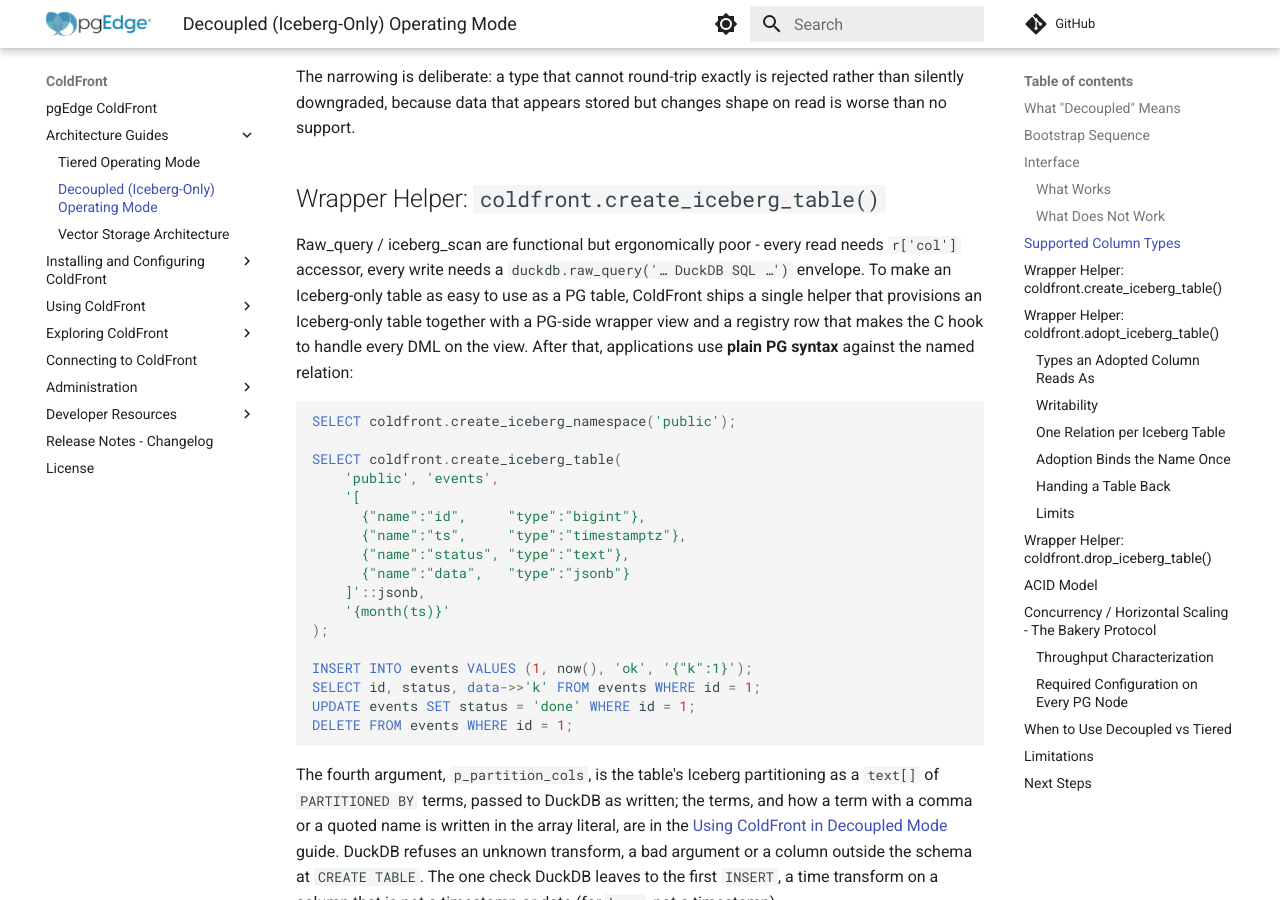
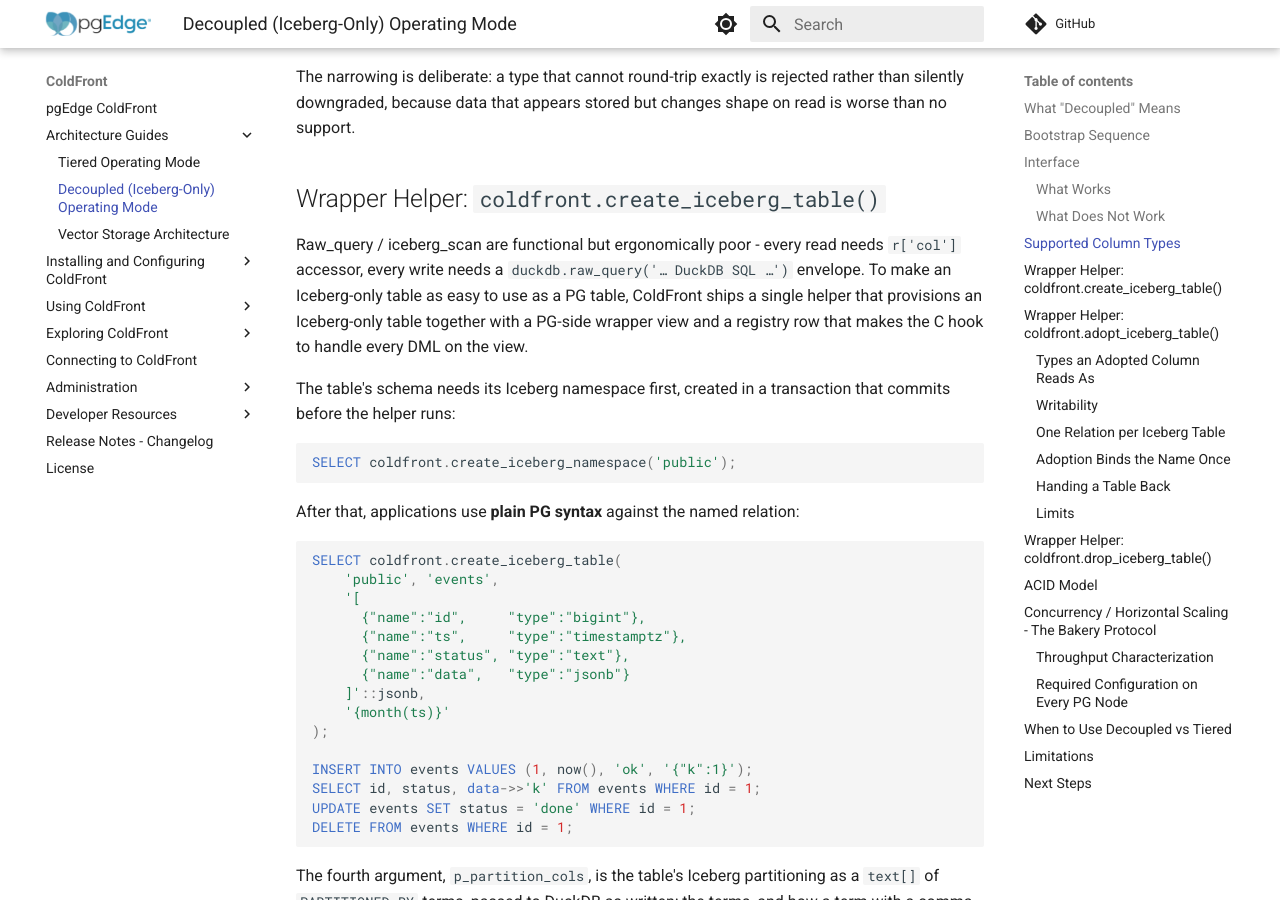
Before and after one commit to pgEdge/coldfront, an MkDocs documentation site: the page built from docs/architecture_decoupled.md, in a window 1280 px wide and 900 px high, scrolled down 6500 px. Built offline with MkDocs 1.6.1 and Material for MkDocs 9.7.7, drawn with Linux system fonts in a browser that asks for light colours; comment, search, counter and statistics services are not loaded.

Commit message:
docs: put the namespace call in its own block in the decoupled architecture example

````diff
--- a/docs/architecture_decoupled.md
+++ b/docs/architecture_decoupled.md
@@ -183,12 +183,18 @@ needs `r['col']` accessor, every write needs a
 `duckdb.raw_query('… DuckDB SQL …')` envelope. To make an Iceberg-only
 table as easy to use as a PG table, ColdFront ships a single helper that
 provisions an Iceberg-only table together with a PG-side wrapper view and a
-registry row that makes the C hook to handle every DML on the view. After that,
-applications use **plain PG syntax** against the named relation:
+registry row that makes the C hook to handle every DML on the view.
+
+The table's schema needs its Iceberg namespace first, created in a transaction
+that commits before the helper runs:
 
 ```sql
 SELECT coldfront.create_iceberg_namespace('public');
+```
 
+After that, applications use **plain PG syntax** against the named relation:
+
+```sql
 SELECT coldfront.create_iceberg_table(
     'public', 'events',
     '[
````
